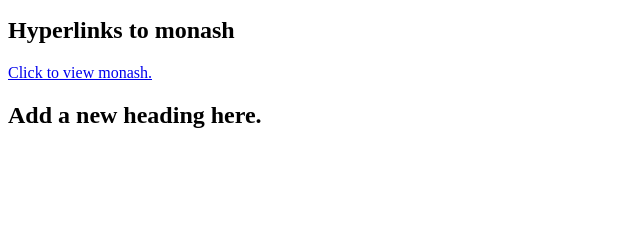
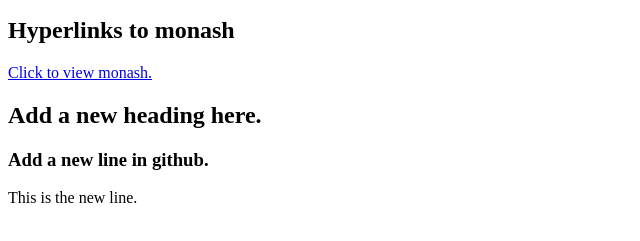
Before and after one commit to baizhaojin/FIT3179, a plain HTML site: page 111.html in a window 1280 px wide. Shown: the part 101-342 px from the top of the page, without its empty margins (0-640 px from the left). Drawn offline with Linux system fonts and the light colour scheme.

Commit message:
Update 111.html

```diff
--- a/111.html
+++ b/111.html
@@ -14,6 +14,8 @@
     </a>
 
     <h2>Add a new heading here.</h2>
+    <h3>Add a new line in github.</h3>
+    <p>This is the new line.</p>
 
 </body>
 </html>
```
